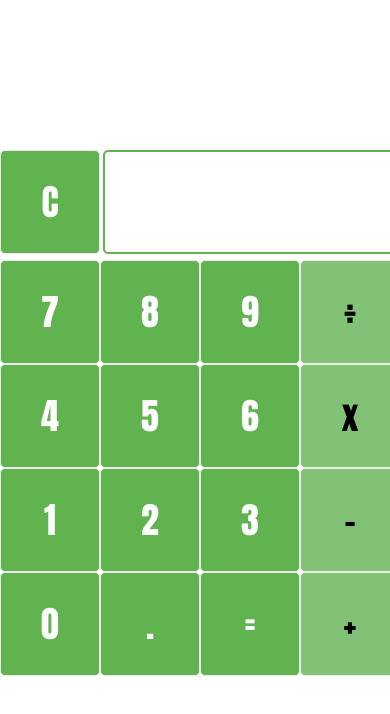
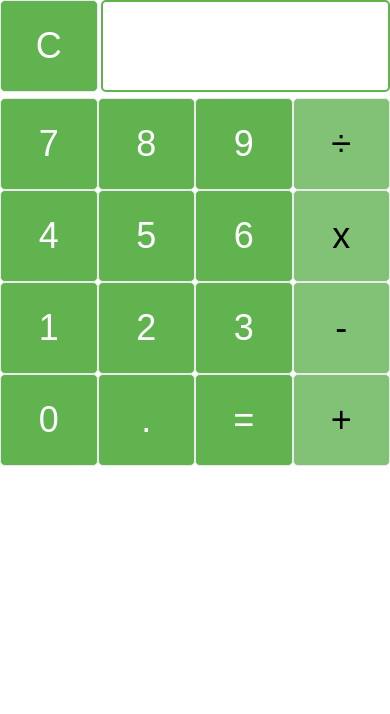
Before and after one commit to mwqdev/calculator, a plain HTML site: page index.html in a window 390 px wide. Drawn offline with Linux system fonts and the light colour scheme.

Commit message:
added mobile query

```diff
--- a/index.html
+++ b/index.html
@@ -3,6 +3,7 @@
 
 <head>
     <meta charset="UTF-8">
+    <meta name="viewport" content="width=device-width, initial-scale=1.0">
     <title>Calculator</title>
     <link rel="stylesheet" href="./styles.css">
 </head>
--- a/main.js
+++ b/main.js
@@ -3,7 +3,7 @@ var keys = document.querySelectorAll('.key');
 
 for (i = 0; i < keys.length; i++) {
     // Add a click listener for whichever key is clicked
-    keys[i].addEventListener('click', function () {
+    keys[i].addEventListener('click touchstart', function () {
         // Create a variable for the input view
         var input = document.querySelector('.inputView');
         // Create a string of the text contained in the input view
--- a/styles.css
+++ b/styles.css
@@ -5,7 +5,7 @@ lightGreen = #82C276;
 
 *
 {
-    font: 1.5rem Impact, 'Arial Narrow Bold', sans-serif;
+    font: 1.5rem 'Arial Narrow Bold', sans-serif;
 
     box-sizing: border-box;
     margin: 0;
@@ -83,3 +83,11 @@ lightGreen = #82C276;
 {
     color: white;
 }
+
+/***** MOBILE LAYOUT *****/
+@media (max-width: 768px) {
+    .calculator {
+        width: 100vw;
+        margin: 0;
+    }
+}
```
